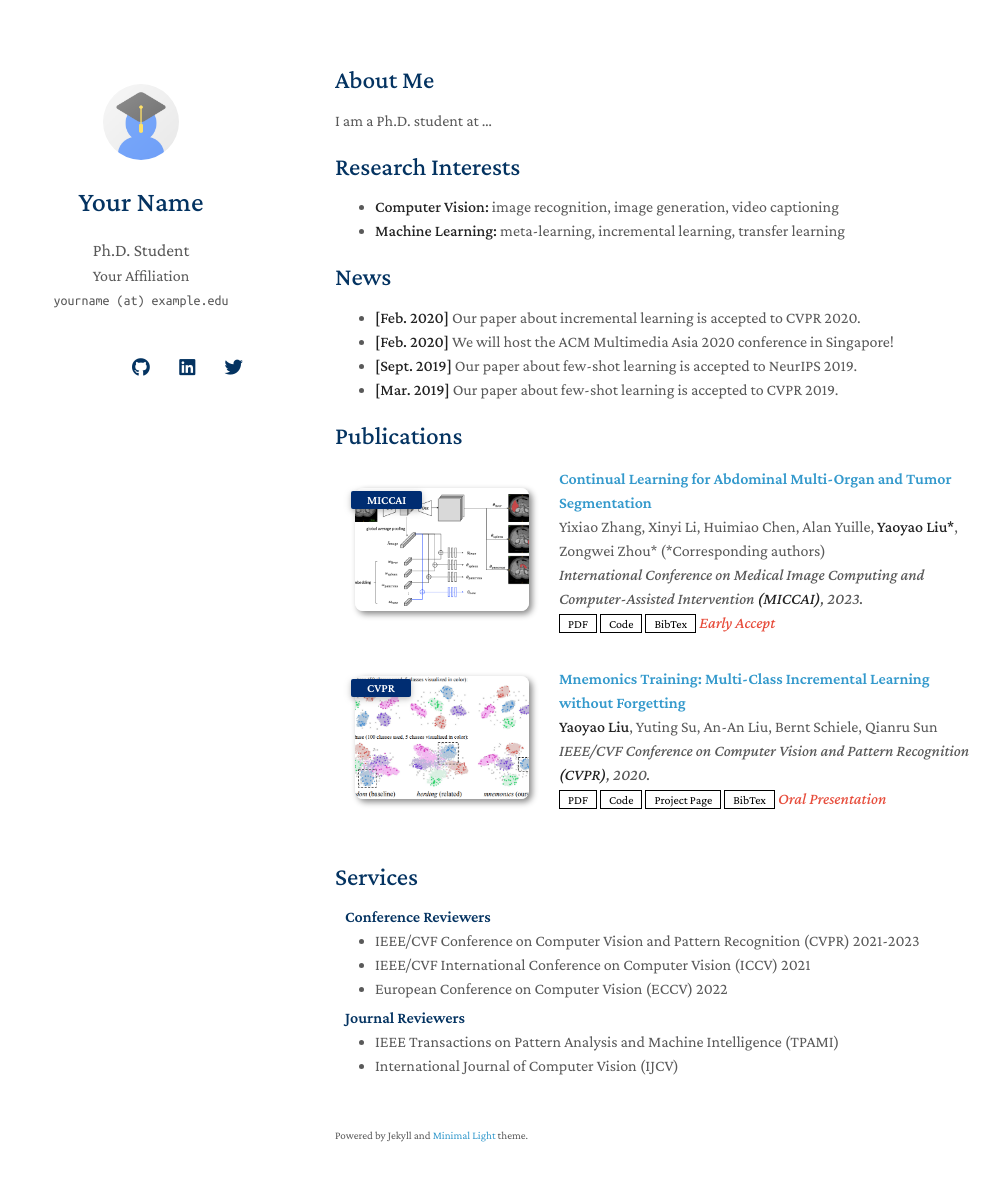
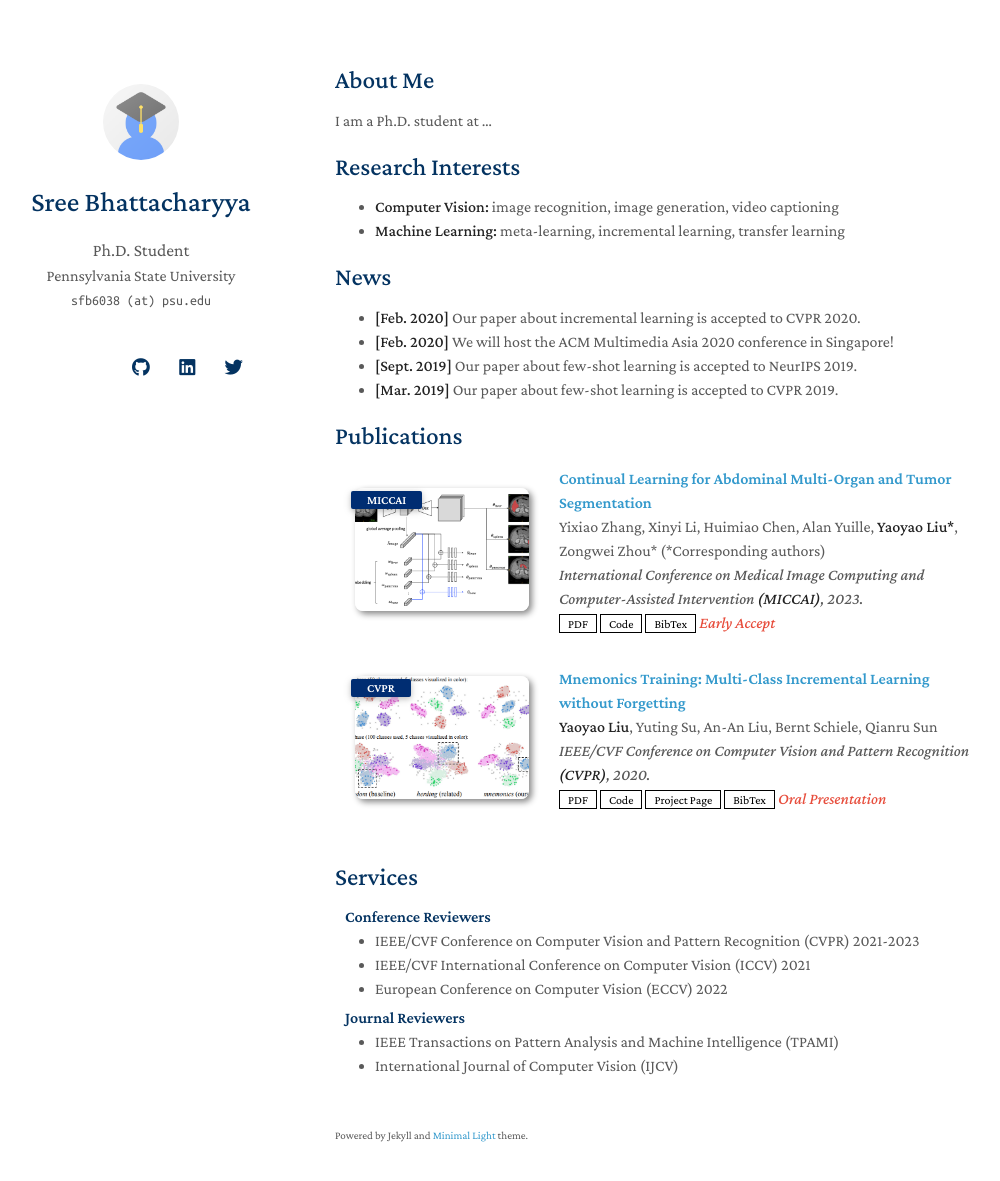
Before and after one commit to sreebhattacharyya/sreebhattacharyya.github.io, a Jekyll site: the page built from index.md, in a window 1280 px wide and 1216 px high. Shown: the top 1181 px of the window, without its empty margins (135-1135 px from the left). Built offline with Jekyll 4.4.1, drawn with Linux system fonts in a browser that asks for light colours; nearby versions of some CDN libraries; a style sheet for code colours, icons or effects is not loaded; our own code applies the rules of GitHub Pages for plain Markdown files.

Commit message:
Initial changes

```diff
--- a/_config.yml
+++ b/_config.yml
@@ -1,8 +1,8 @@
 # Basic Information
-title: Your Name
+title: Sree Bhattacharyya
 position: Ph.D. Student
-affiliation: Your Affiliation
-email: yourname (at) example.edu
+affiliation: Pennsylvania State University
+email: sfb6038 (at) psu.edu
 
 # Search Engine Optimization (SEO)
 # The following information is used to improve the website traffic from search engines, e.g., Google.
@@ -12,11 +12,11 @@ canonical: https://minimal-light-theme.yliu.me/
 
 # Links
 # If you don't need one of them, you may delete the corresponding line.
-google_scholar: https://scholar.google.com/
+google_scholar: https://scholar.google.com/citations?user=Acpq0MwAAAAJ&hl=en
 cv_link: assets/files/curriculum_vitae.pdf
-github_link: https://github.com/
-linkedin: https://www.linkedin.com/
-twitter: https://twitter.com/
+github_link: https://github.com/sreebhattacharyya
+linkedin: https://www.linkedin.com/in/sree-bhattacharyya/
+twitter: https://twitter.com/SreeBee11
 
 # Images (e.g., your profile picture and your website's favicon)
 # "favicon" and "favicon_dark" are used for the light and dark modes, respectively.
```
